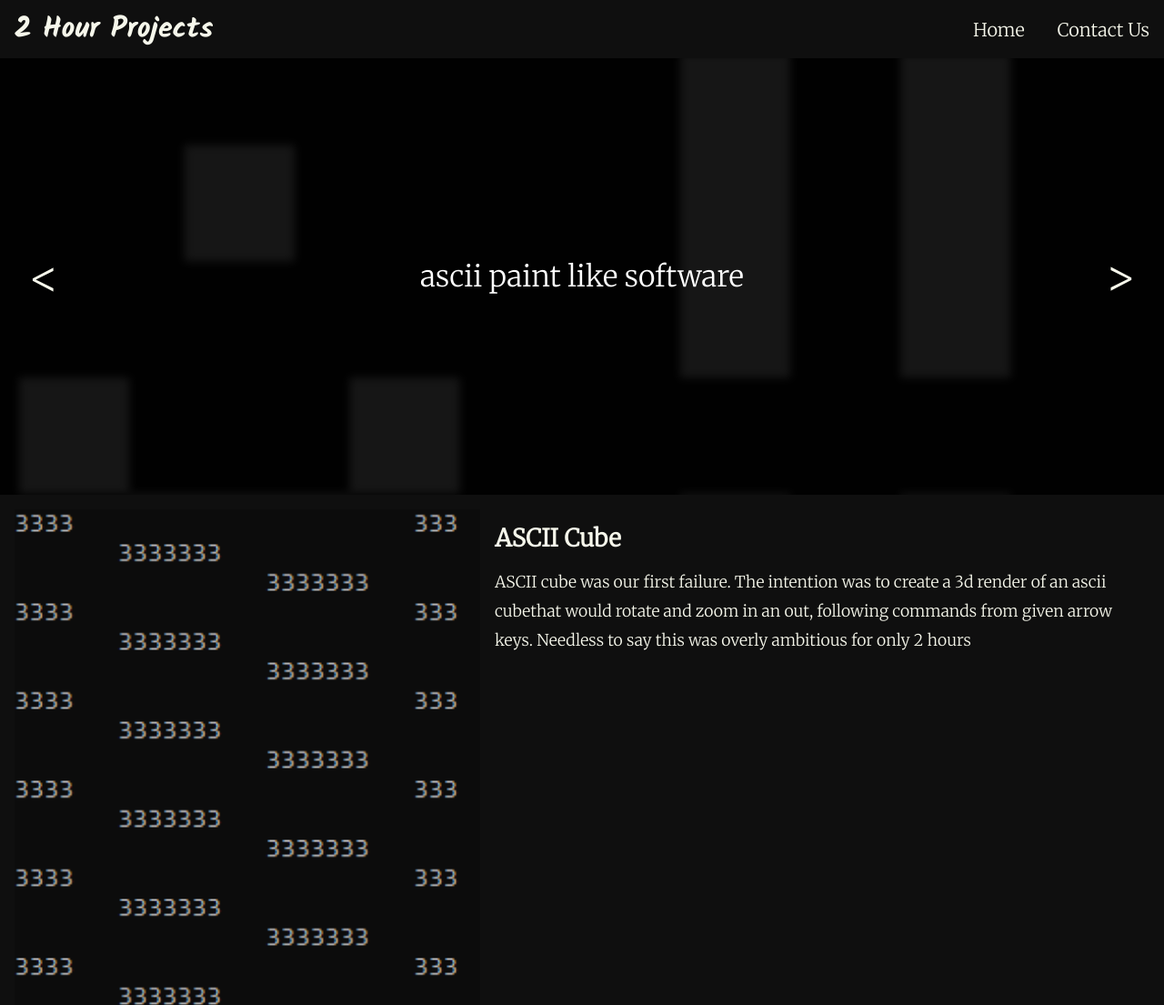
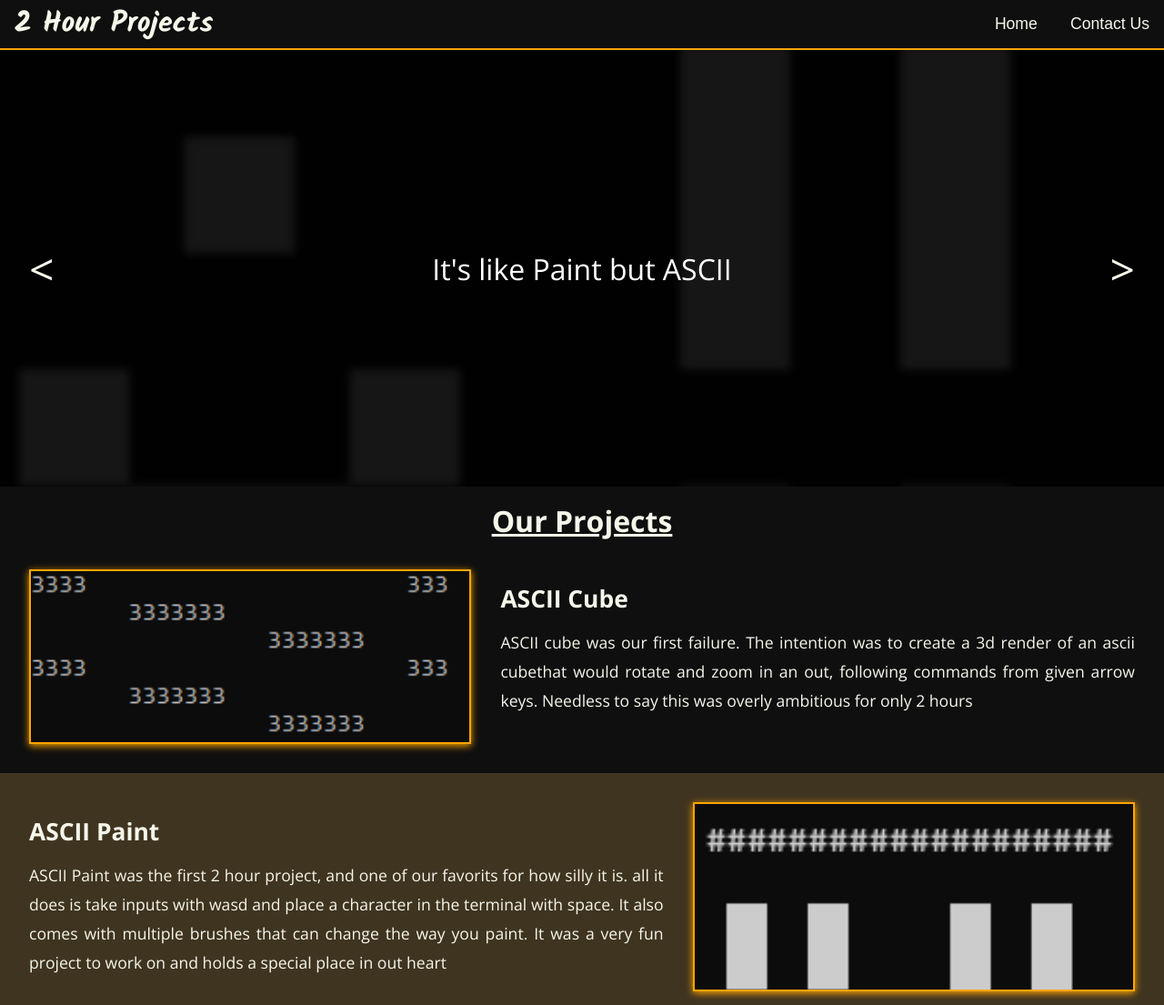
Before and after one commit to smithe68/2HourProjects, a website: page Project Site/public/index.html in a window 1280 px wide. Shown: the top 1105 px of the page at 91% size. Drawn offline with nearby package versions, Linux system fonts and the light colour scheme.

Commit message:
Project Site Tweaks

```diff
--- a/Project Site/public/index.js
+++ b/Project Site/public/index.js
@@ -63,7 +63,7 @@ async function generateProjectDescriptions() {
     for (let i = 0; i < projectJson.projects.length; i++) {
         let div = document.createElement('div');
         let name = document.createElement("h1");
-        let image = document.createElement("img");
+        let image = document.createElement("div");
         let description = document.createElement("p");
         let section = document.createElement('section');
 
@@ -79,7 +79,7 @@ async function generateProjectDescriptions() {
         }
 
         name.innerHTML = projectJson.projects[i].name;
-        image.src = "images/" + projectJson.projects[i].image;
+        image.style.backgroundImage = `url("images/${projectJson.projects[i].image}")`;
 
         section.append(name);
         section.append(description);
--- a/Project Site/public/pages/home.html
+++ b/Project Site/public/pages/home.html
@@ -4,6 +4,7 @@
     <div id="back">&lt;</div>
     <div id="next">&gt;</div>
 </div>
+<h1 class='heading'>Our Projects</h1>
 <div id="projects">
 
 </div>
--- a/Project Site/public/projects.json
+++ b/Project Site/public/projects.json
@@ -8,7 +8,7 @@
                 "overly ambitious for only 2 hours"
             ],
             "image": "asciiCube.png",
-            "shortDescription": "ascii rendering of cube"
+            "shortDescription": "The ASCII Cube Tragedy"
         },
         {
             "name": "ASCII Paint",
@@ -18,7 +18,7 @@
                 "brushes that can change the way you paint. It was a very fun project to work on and holds a special place in out heart\n"
             ],
             "image": "asciiPaint.png",
-            "shortDescription": "ascii paint like software"
+            "shortDescription": "It's like Paint but ASCII"
         },
         {
             "name": "Chatroom",
@@ -28,7 +28,7 @@
                 "that wants to access the webpage. You can clear the chat by typing clear in the box though\n"
             ],
             "image": "chatroom.png",
-            "shortDescription": "multiperson chat room"
+            "shortDescription": "A Global Chat Room"
         },
         {
             "name": "Discord Bot",
@@ -41,7 +41,7 @@
                 "into big emojis\n"
             ],
             "image": "chimken.png",
-            "shortDescription": "B-Movie discord bot"
+            "shortDescription": "B-Movie Discord Bot"
         },
         {
             "name": "Emoji Checkers",
@@ -51,7 +51,7 @@
                 "there isn't a bot so bring a frind too\n"
             ],
             "image": "checkers.png",
-            "shortDescription": "standard checkers with emojis"
+            "shortDescription": "Checkers but with Emojis"
         },
         {
             "name": "Fish Tank",
@@ -62,7 +62,7 @@
                 "Give it a try, and let us know if you can beat it...(you can btw it takes like 3 minutes).\n"
             ],
             "image": "fish.png",
-            "shortDescription": "cookie clicker like game"
+            "shortDescription": "Cookie Clicker but Fish"
         },
         {
             "name": "Weather Website",
@@ -73,7 +73,7 @@
                 "but it was our first website that didn't look half bad..."
             ],
             "image": "weather.png",
-            "shortDescription": "Weather website"
+            "shortDescription": "Just a Weather Website"
         }
     ]
 }
--- a/Project Site/public/style.css
+++ b/Project Site/public/style.css
@@ -1,6 +1,7 @@
 *{
     margin: 0;
     box-sizing: border-box;
+    border-radius: 0;
     border: 0;
 }
 
@@ -8,52 +9,55 @@
     /* Color Palette */
     --text: #1D201F;
     --inverted-text: #F6F7EB;
-    --maize: white;
-    --background-color: #0f0f0f;
-    --header-color:#0f0f0f;
+    --bg-color: #0f0f0f;
+
     color: var(--inverted-text);
-    font-family: 'Merriweather', sans-seri;
+    font-family: 'Open Sans', sans-serif;
     font-size: 16px;
 }
 
 body {
-    height: 100vh;
-    background-color: var(--background-color);
+    min-height: 100vh;
+    background-color: var(--bg-color);
+    box-shadow: 0 8px 16px orange;
+    max-width: 1440px;
+    margin: 0 auto;
 }
 
 header {
-    display: flex;
-    flex-direction: row;
-    justify-content: space-between;
+    display: grid;
+    grid-template-columns: 1fr 1fr;
     align-items: center;
-    padding: 0 0 0 1rem;
 
-    height: 4rem;
-    background: var(--header-color);
+    background: var(--bg-color);
+    border-bottom: 2px solid orange;
     user-select: none;
 }
 
-nav, nav button {
-    height: 100%;
+nav {
+    text-align: right;
 }
 
 nav button {
-    padding: 0 1rem;
-    font-family: 'Merriweather', sans-serif;
-    font-size: 1.25rem;
+    height: 100%;
+    padding: 1rem;
+    font-size: 1.1rem;
     color: var(--inverted-text);
+    transition: background 0.05s;
     background: none;
 }
 
 nav button:hover {
     cursor: pointer;
     background: rgba(255, 255, 255, 0.1);
+    transition: background 0.05s;
 }
 
 .title {
     font-size: 2rem;
     font-family: 'Kalam', serif;
     font-weight: 700;
+    padding-left: 1rem;
 }
 
 /* SLIDESHOW */
@@ -62,6 +66,7 @@ nav button:hover {
     overflow: hidden;
     position: relative;
     background: black;
+    /* border-bottom: 1px solid orange; */
 }
 
 .slideshow span {
@@ -106,16 +111,24 @@ nav button:hover {
     right: 2rem;
 }
 
+.heading {
+    text-align: center;
+    text-decoration: underline;
+    padding: 1rem 0 0 0;
+}
+
 .project {
+    padding: 2rem;
     display: grid;
-    grid-template-columns: 512px 1fr;
-    padding: 1rem;
+    grid-template-columns: 1fr 1.5fr;
     font-size: 1.1rem;
     line-height: 2rem;
+    min-height: 256px;
 }
 
 .project section {
-    padding: 1rem;
+    text-align: justify;
+    padding: 1rem 0 1rem 2rem;
 }
 
 .project h1 {
@@ -124,10 +137,66 @@ nav button:hover {
 
 .project-image {
     width: 100%;
+    background-size: cover;
+    border: 2px solid orange;
+    box-shadow: 0px 2px 8px orange;
+    height: 100%;
+}
+
+/* Every other project */
+
+.project:nth-child(even) {
+    grid-template-columns: 1.5fr 1fr;
+    background: rgba(255, 200, 100, 0.2);
+}
+
+.project:nth-child(even) section {
+    padding: 1rem 2rem 1rem 0;
+    grid-column-start: 1;
+    grid-row-start: 1;
+}
+
+.project:nth-child(even) div {
+    grid-column-start: 2;
+    grid-row-start: 1;
 }
 
 @media only screen and (max-width: 768px) {
     .project {
+        grid-template-rows: 1fr 1fr;
         grid-template-columns: 1fr;
     }
+
+    .project section {
+        padding: 2rem 1rem 1rem 1rem;
+    }
+
+    .project:nth-child(even) {
+        grid-template-columns: 1fr;
+    }
+
+    .project:nth-child(even) div {
+        grid-column-start: 1;
+        grid-row-start: 1;
+    }
+
+    .project:nth-child(even) section {
+        padding: 2rem 1rem 1rem 1rem;
+        grid-column-start: 1;
+        grid-row-start: 2;
+    }
+
+    nav {
+        display: none;
+    }
+
+    .title {
+        padding: 0;
+        grid-column: 1 / 3;
+        text-align: center;
+    }
+
+    header {
+        justify-content: center;
+    }
 }
```
